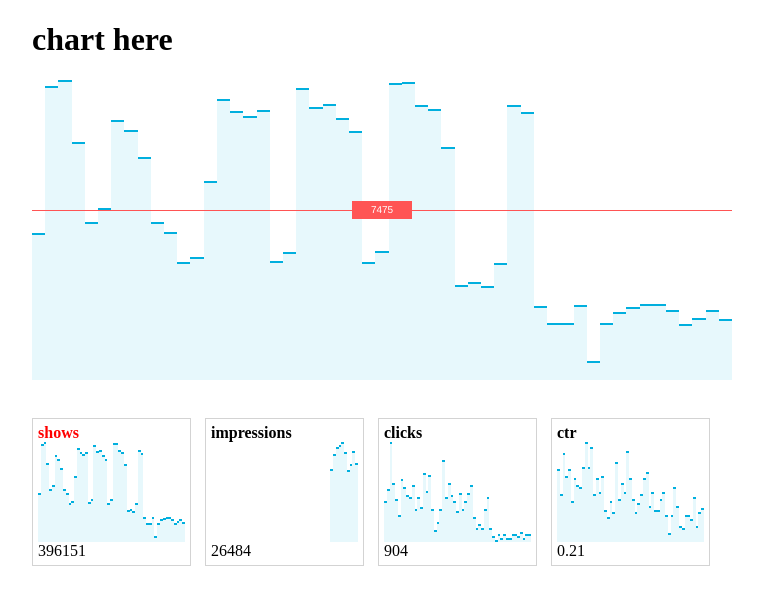
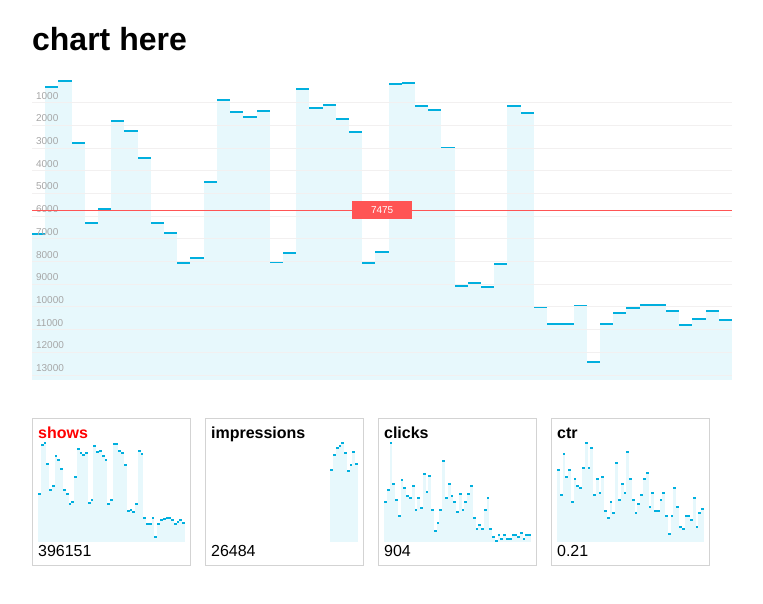
Before and after one commit to ba1uev/chart-board, a React app: page / in a window 1280 px wide. Shown: the top 604 px of the page, without its empty margins (258-1021 px from the left). Built offline with nearby package versions, Linux system fonts and the light colour scheme; the HTML template or start-up script is replaced by a standard one.

Commit message:
fix mesh grid

```diff
--- a/src/Chart.js
+++ b/src/Chart.js
@@ -29,41 +29,43 @@ export default {
       })])
       .range([0, height]);
 
-    // if (isMain) {
-    //   var xAxis = d3.svg.axis()
-    //     .scale(x)
-    //     .ticks(d3.time.days)
-    //     .orient('bottom');
-    //
-    //   var yAxis = d3.svg.axis()
-    //     .scale(y)
-    //     .tickSize(width)
-    //     .tickFormat(d3.format(''))
-    //     .orient('right');
-    //
-    //   var gy = svg.append('g')
-    //     .attr('class', 'y axis')
-    //     .call(yAxis);
-    //
-    //   gy.selectAll('g').filter(d => { return d})
-    //     .classed('minor', true);
-    //
-    //   gy.selectAll('g').filter(d => { return !d})
-    //     .classed('hidden', true);
-    //
-    //   gy.selectAll('text')
-    //     .attr('font-family', 'helvetica')
-    //     .attr('font-size', 10)
-    //     .attr('fill', '#a6a6a6')
-    //     .attr('x', 4)
-    //     .attr('dy', -4  );
-    // }
+
 
     var bar = svg.selectAll('g')
       .data(data)
       .enter()
       .append('g');
 
+
+    if (isMain) {
+      var xAxis = d3.svg.axis()
+        .scale(x)
+        .ticks(d3.time.days)
+        .orient('bottom');
+
+      var yAxis = d3.svg.axis()
+        .scale(y)
+        .tickSize(width)
+        .tickFormat(d3.format(''))
+        .orient('right');
+
+      var gy = svg.append('g')
+        .attr('class', 'y axis')
+        .call(yAxis);
+
+      gy.selectAll('g').filter(d => { return d})
+        .classed('minor', true);
+
+      gy.selectAll('g').filter(d => { return !d})
+        .classed('hidden', true);
+
+      gy.selectAll('text')
+        .attr('font-family', 'helvetica')
+        .attr('font-size', 10)
+        .attr('fill', '#a6a6a6')
+        .attr('x', 4)
+        .attr('dy', -4);
+    }
 
     bar.attr('class', 'chart-bar')
       .append('rect')
--- a/src/ChartBoard.js
+++ b/src/ChartBoard.js
@@ -60,19 +60,11 @@ export default class App extends Component {
       height: '300px'
     }
 
-    let subChartStyle = {
-      width: '21%',
-      margin: '20px 2% 0 0',
-      display: 'inline-block',
-      border: '1px solid lightgray',
-      padding: '5px',
-      verticalAlign: 'top'
-    }
     let subCharts = [];
     indexList.forEach(index => {
       subCharts.push(
         <div
-          style={subChartStyle}
+          className='subChart'
           key={`${index}_${uniqKey}`}
           onClick={() => {this.props.subChartClickHandler.apply(null,[index])}}
         >
--- a/styles.css
+++ b/styles.css
@@ -1,3 +1,7 @@
+body {
+  font-family: 'helvetica';
+}
+
 .axis path {
   display: none;
 }
@@ -8,10 +12,22 @@
 }
 
 .axis .minor line {
-  stroke: #ebebeb;
+  stroke: #f2f0f0;
   /*stroke-dasharray: 2,2;*/
 }
 
 .hidden {
   display: none;
 }
+
+.subChart {
+  width: 21%;
+  margin: 20px 2% 0 0;
+  display: inline-block;
+  border: 1px solid lightgray;
+  padding: 5px;
+  vertical-align: top;
+}
+.subChart:hover {
+  border-color: red;
+}
```
